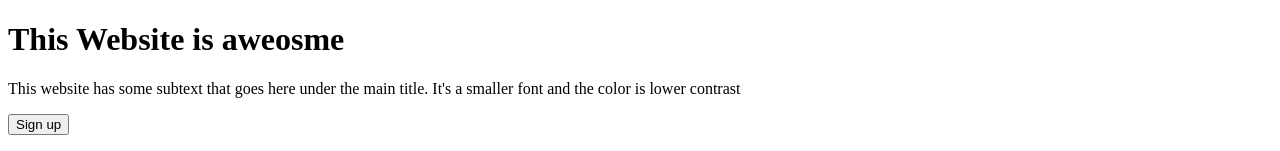
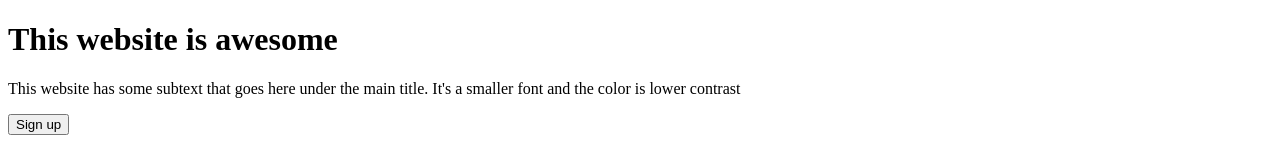
Before and after one commit to AaronGulman/landing-page, a plain HTML site: page index.html in a window 1280 px wide. Shown: the top 151 px of the page. Drawn offline with Linux system fonts and the light colour scheme.

Commit message:
Text changes

```diff
--- a/index.html
+++ b/index.html
@@ -8,7 +8,7 @@
 </head>
 <body>
 	<header>
-		<h1>This Website is aweosme</h1>
+		<h1>This website is awesome</h1>
 		<p>This website has some subtext that goes here under the main title.
 			It's a smaller font and the color is lower contrast</p>
 			<button>Sign up</button>
```
